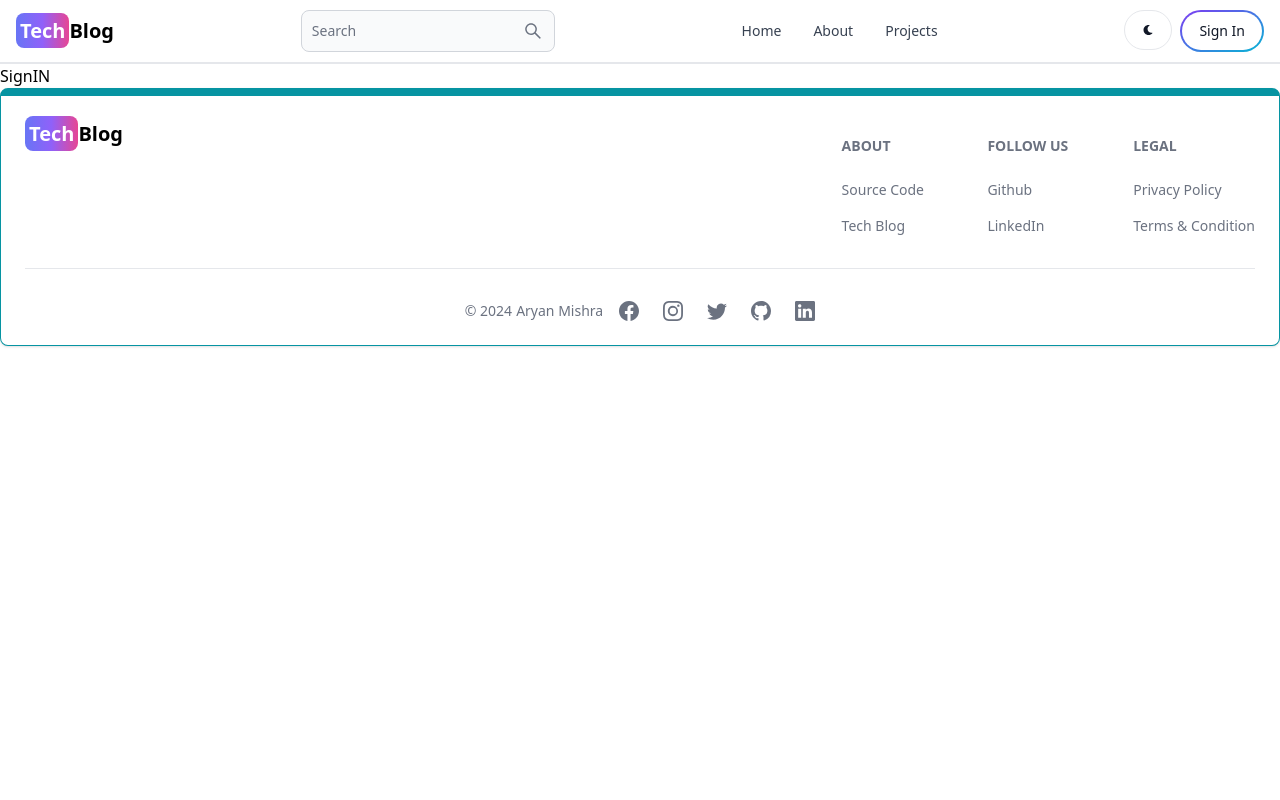
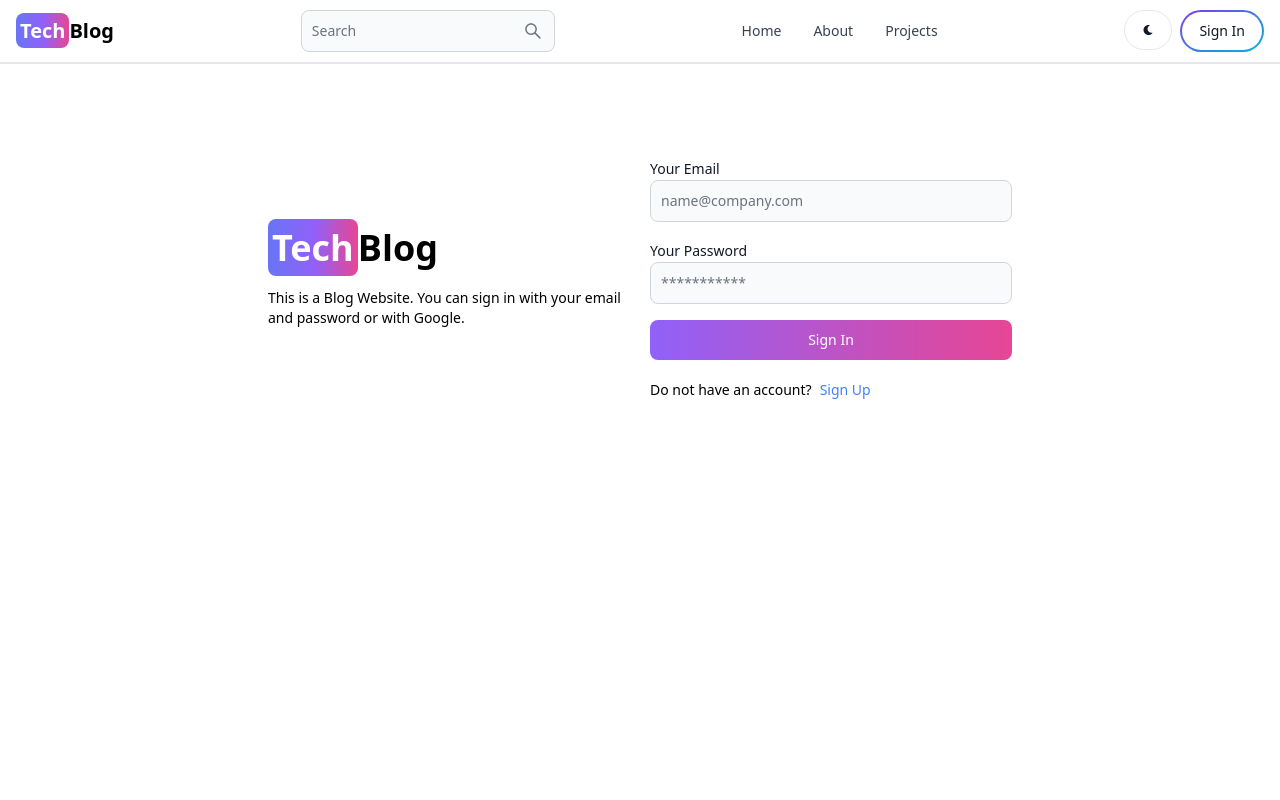
Before and after one commit to AryanMishra09/ColoGram, a React (Vite) app in the folder client/: page /sign-in in a window 1280 px wide. Shown: the top 800 px of the page. Built offline with nearby package versions, Linux system fonts and the light colour scheme.

Commit message:
Complete signin page functionality

```diff
--- a/client/src/pages/SignIn.jsx
+++ b/client/src/pages/SignIn.jsx
@@ -1,9 +1,135 @@
+/* eslint-disable no-unused-vars */
+import { Alert, Button, Label, Spinner, TextInput } from "flowbite-react";
+import { useState } from "react";
+import { Link, useNavigate } from "react-router-dom";
 
 
 export default function SignIn() {
+
+  const [formData, setFormData] = useState({})
+
+  const [loading, setLoading] = useState(false);
+
+  const [errorMessage, setErrorMessage] = useState(null);
+
+  const navigate = useNavigate();
+
+  const handleChange = (e) => {
+    setFormData({...formData, [e.target.id]: e.target.value.trim() })
+  };
+  // console.log(formData);
+
+  const handleSubmit = async (e) => {
+    e.preventDefault();
+
+    if(!formData.email || !formData.password) {
+      return setErrorMessage("Please fill out all details");
+    }
+
+    try {
+      setLoading(true);
+      setErrorMessage(null);
+      const res = await fetch("/api/auth/signin", {
+        method: "POST",
+        headers: {"Content-Type" : "application/json"},
+        body: JSON.stringify(formData),
+      });
+      const data = await res.json();
+      console.log( data);
+
+      if(data.success === false){
+        return setErrorMessage(data.message);
+      }
+      setLoading(false);
+      if(res.ok){
+        navigate("/");
+      }
+    } catch (error) {
+      setErrorMessage(error.message);
+      setLoading(false);
+    }
+  }
+
   return (
-    <div>
-      SignIN
+    <div className="min-h-screen mt-20">
+
+      <div className="flex p-3 max-w-3xl mx-auto flex-col md:flex-row md:items-center gap-5">
+
+        {/* div for left side  */}
+        <div className="flex-1">
+
+          <Link to="/" className='text-4xl font-bold dark:text-white'>
+            <span className='p-1 bg-gradient-to-r from-indigo-500 via-purple-500 to-pink-500 rounded-lg text-white '>
+              Tech
+            </span>
+              Blog
+          </Link>
+
+          <p className="text-sm mt-5">
+            This is a Blog Website. You can sign in with your email and password or with Google.
+          </p>
+
+        </div>
+
+
+        {/* div for right side  */}
+        <div className="flex-1">
+
+          <form onSubmit={handleSubmit} className="flex flex-col gap-4">
+
+            <div>
+              <Label value="Your Email"/>
+              <TextInput
+                type="email"
+                placeholder="name@company.com"
+                id="email"
+                onChange={handleChange}
+              />
+            </div>
+
+            <div>
+              <Label value="Your Password"/>
+              <TextInput
+                type="password"
+                placeholder="***********"
+                id="password"
+                onChange={handleChange}
+              />
+            </div>
+
+            <Button gradientDuoTone={'purpleToPink'} type="submit" disabled={loading}>
+              {
+                loading? (
+                  <>
+                    <Spinner size='sm' />
+                    <span className="pl-3">Loading...</span>
+                  </>
+                ) : "Sign In"
+
+              }
+            </Button>
+
+          </form>
+
+          <div className="flex gap-2 text-sm mt-5">
+            <span>Do not have an account?</span> {' '}
+            <Link to='/sign-up' className="text-blue-500 hover:underline">
+              Sign Up
+            </Link>
+          </div>
+
+          {
+            errorMessage && (
+              <Alert className="mt-5" color="failure">
+                {errorMessage}
+              </Alert>
+            )
+          }
+
+        </div>
+
+      </div>
+
     </div>
   )
 }
--- a/client/src/pages/SignUp.jsx
+++ b/client/src/pages/SignUp.jsx
@@ -123,7 +123,7 @@
 
           <div className="flex gap-2 text-sm mt-5">
             <span>Have an account?</span> {' '}
-            <Link to='sign-in' className="text-blue-500">
+            <Link to='/sign-in' className="text-blue-500 hover:underline">
               Sign In
             </Link>
           </div>
```
Also changed, not shown: 1 other file (tests, documents, lock files or other folders).
